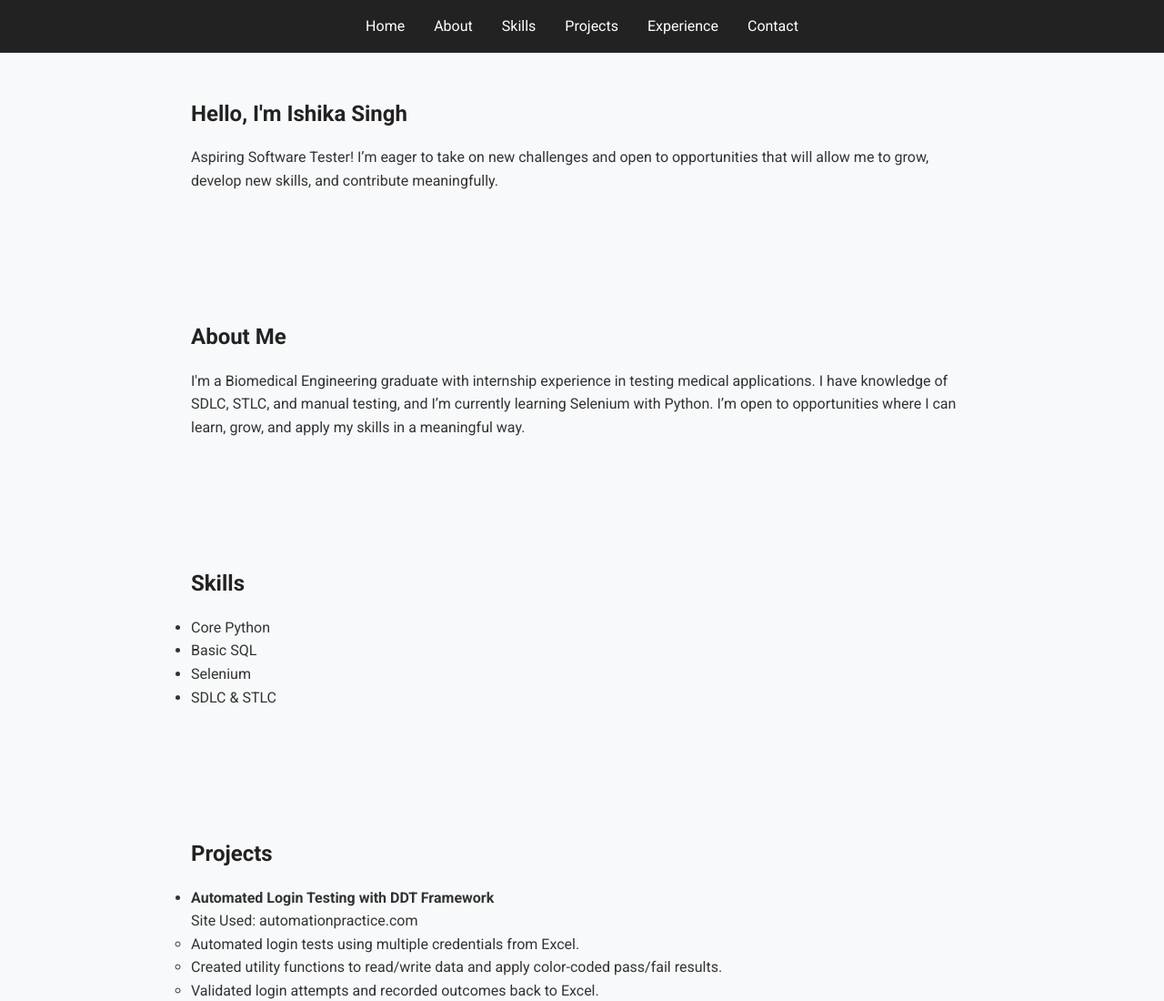
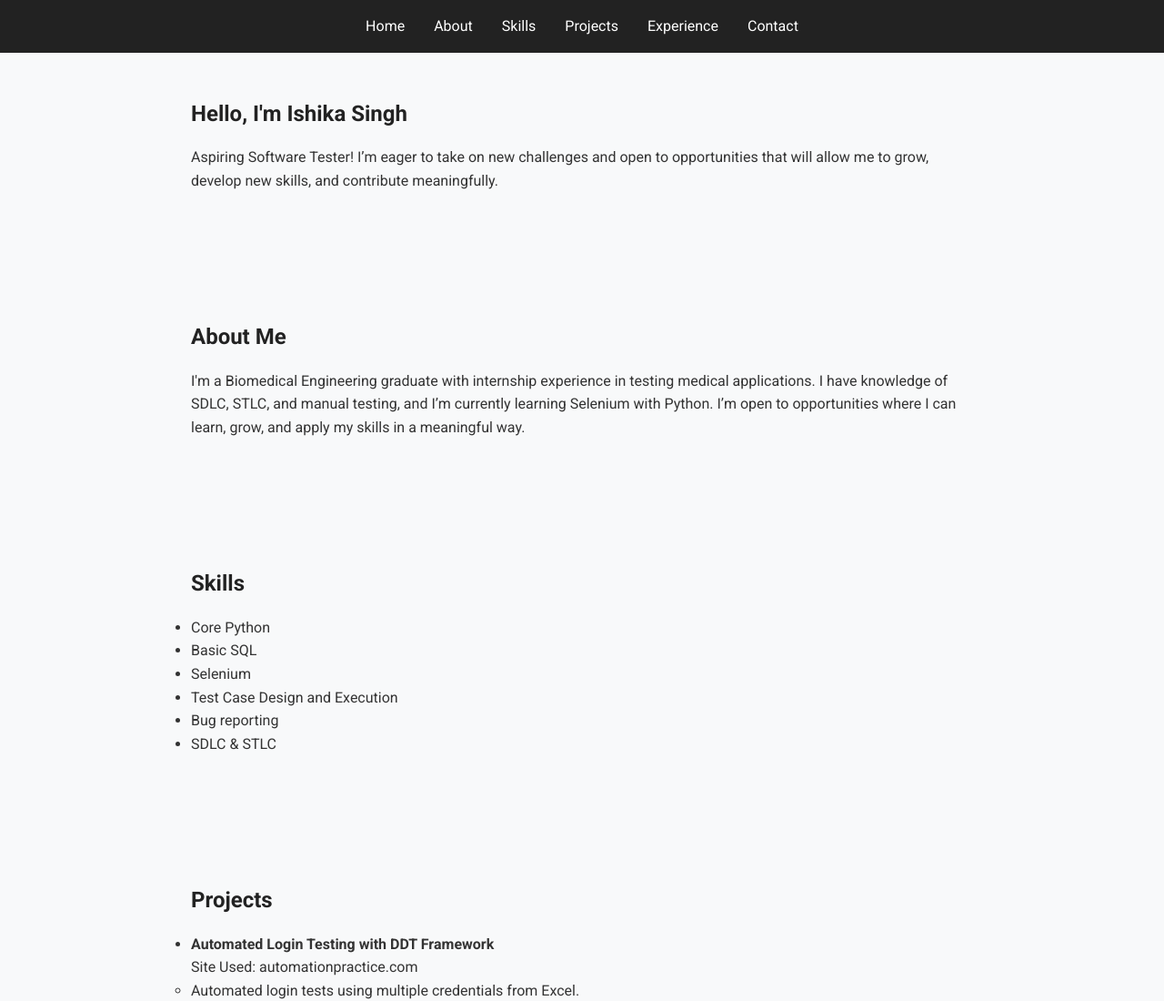
Before and after one commit to ishikasingh07/Ishika-singh-Portfolio, a plain HTML site: page index.html in a window 1280 px wide. Shown: the top 1100 px of the page at 91% size. Drawn offline with nearby package versions, Linux system fonts and the light colour scheme.

Commit message:
Update index.html

```diff
--- a/index.html
+++ b/index.html
@@ -51,6 +51,8 @@
       <li>Core Python</li>
       <li>Basic SQL</li>
       <li>Selenium</li>
+      <li>Test Case Design and Execution</li>
+      <li>Bug reporting</li>
       <li>SDLC & STLC</li>
     </ul>
   </section>
```
